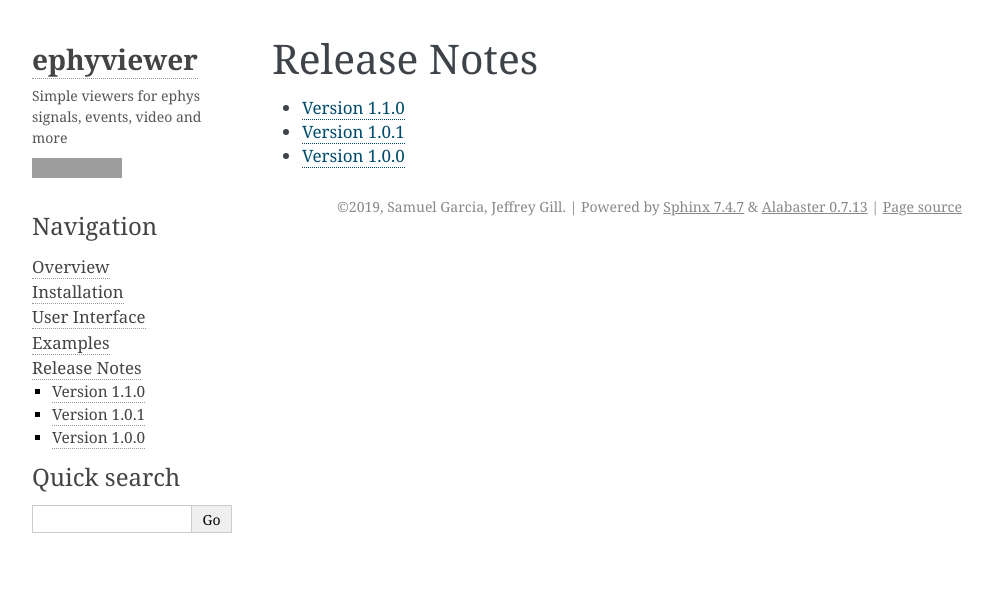
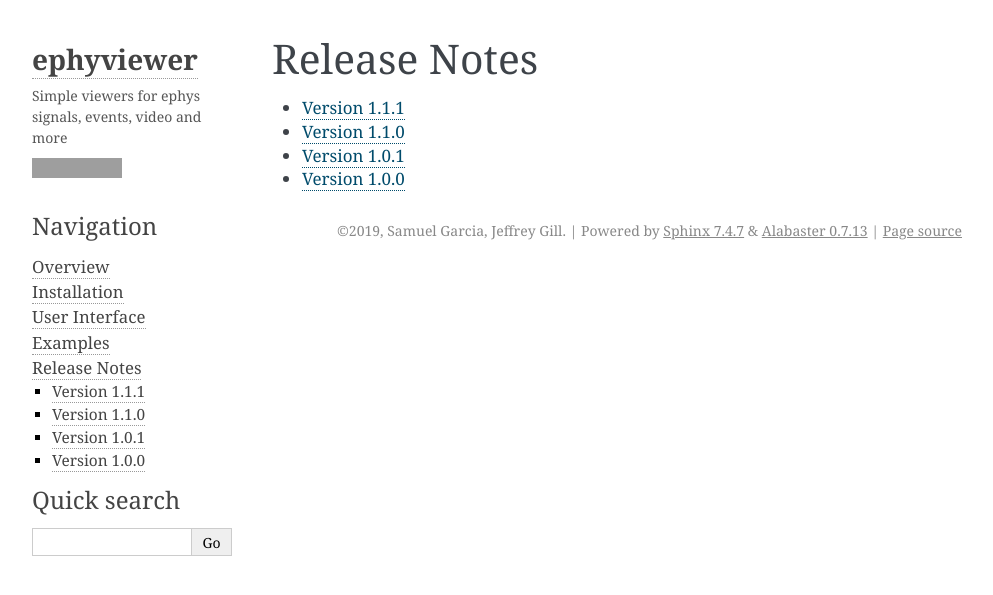
Before and after one commit to NeuralEnsemble/ephyviewer, a Sphinx documentation site: the page built from doc/releasenotes.rst, in a window 1280 px wide. Shown: the top 595 px of the page, without its empty margins (148-1141 px from the left). Built offline with Sphinx 7.4.7, drawn with Linux system fonts in a browser that asks for light colours; grey boxes are pictures that could not be loaded.

Commit message:
Remember to include latest release notes in list!

```diff
--- a/doc/releasenotes.rst
+++ b/doc/releasenotes.rst
@@ -6,6 +6,7 @@
 .. toctree::
     :maxdepth: 1
 
+    releases/1.1.1.rst
     releases/1.1.0.rst
     releases/1.0.1.rst
     releases/1.0.0.rst
```
